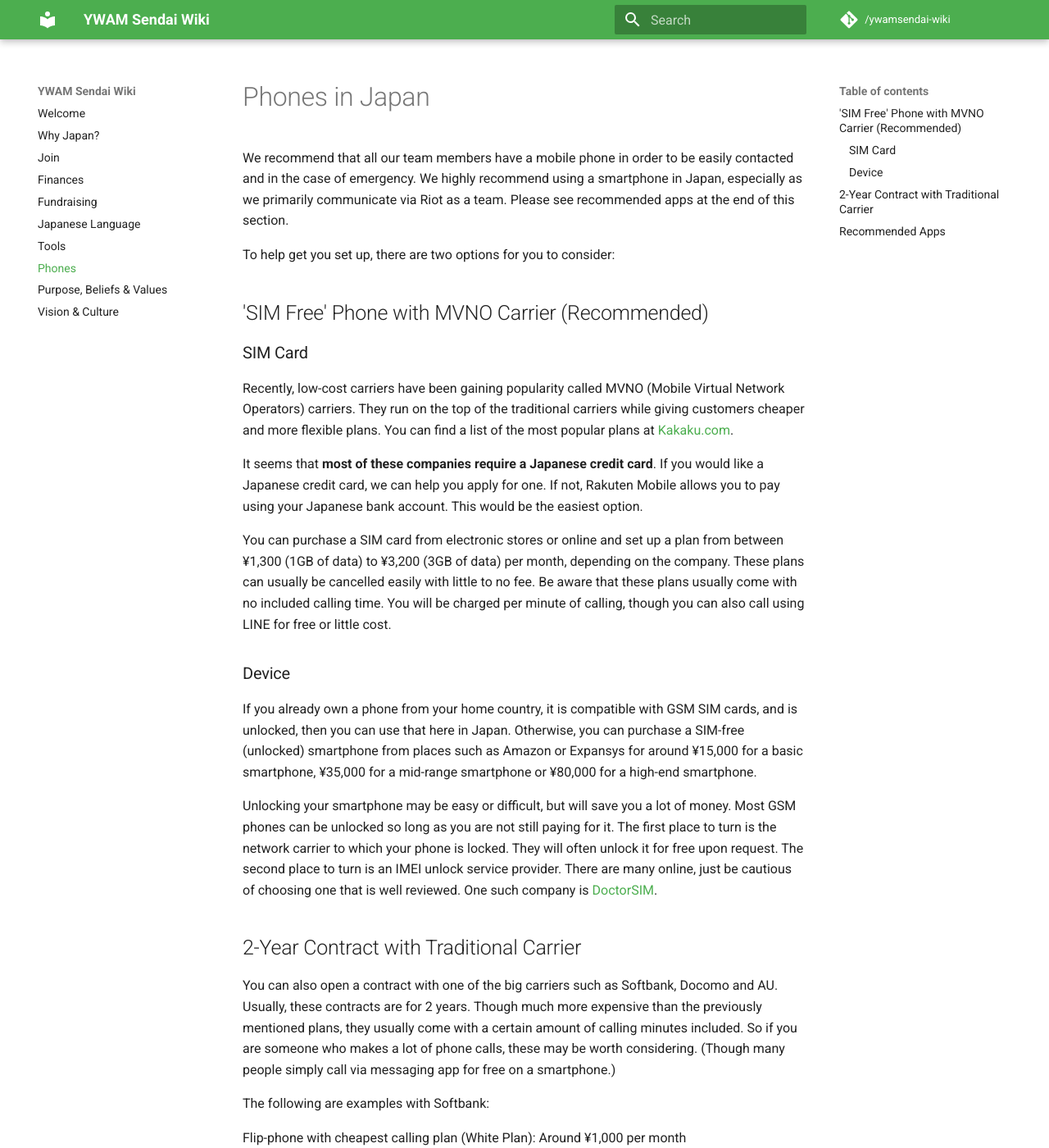
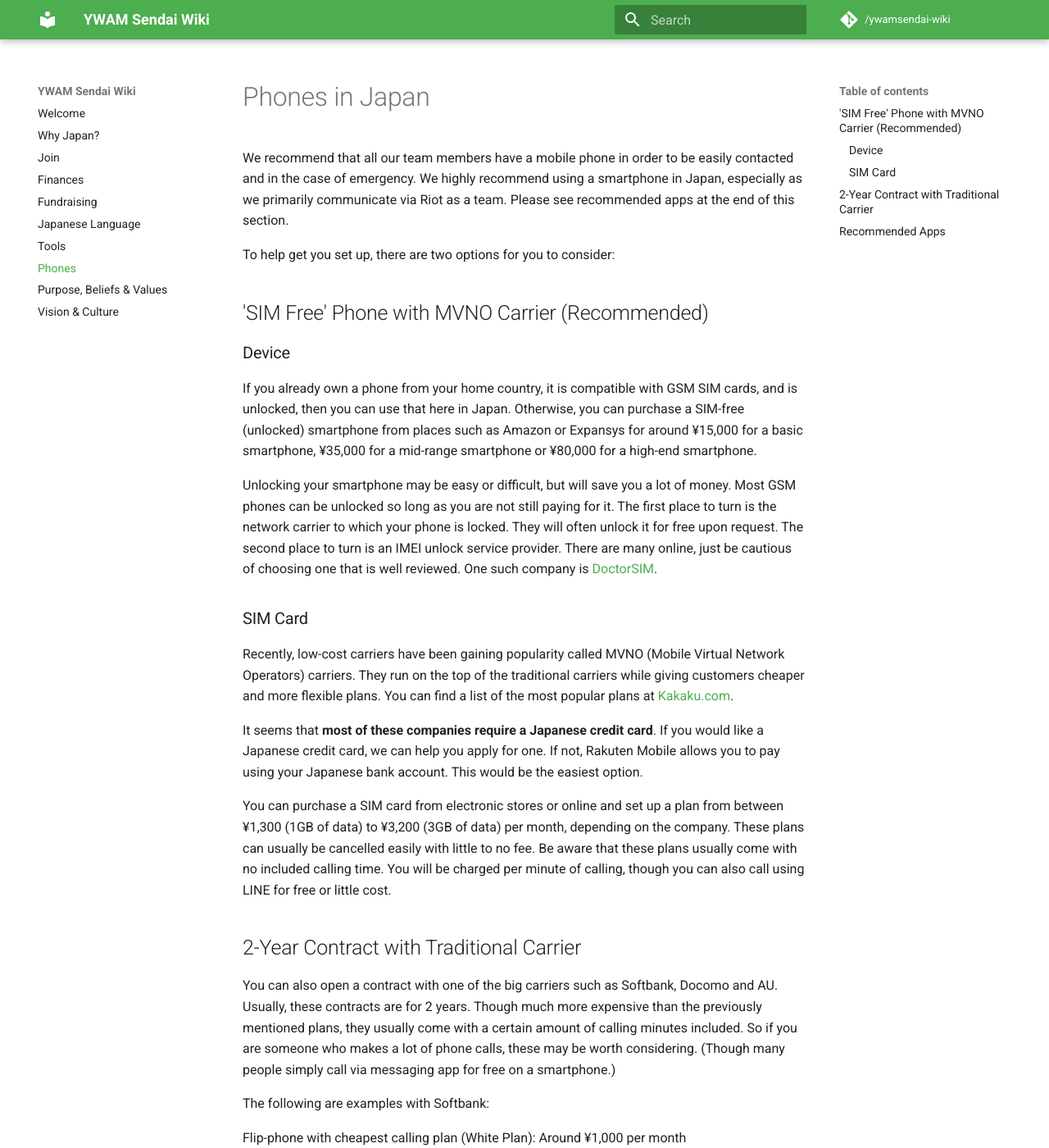
Before and after one commit to ywamsendai/ywamsendai-wiki, an MkDocs documentation site: the page built from docs/phones.md, in a window 1280 px wide and 1400 px high. Shown: the whole window at 82% size. Built offline with MkDocs 1.6.1 and Material for MkDocs 9.7.7, drawn with Linux system fonts in a browser that asks for light colours; comment, search, counter and statistics services are not loaded; part of the change alters nothing that is shown.

```diff
--- a/docs/phones.md
+++ b/docs/phones.md
@@ -6,6 +6,12 @@ To help get you set up, there are two options for you to consider:
 
 ## 'SIM Free' Phone with MVNO Carrier (Recommended)
 
+### Device
+
+If you already own a phone from your home country, it is compatible with GSM SIM cards, and is unlocked, then you can use that here in Japan. Otherwise, you can purchase a SIM-free (unlocked) smartphone from places such as Amazon or Expansys for around ¥15,000 for a basic smartphone, ¥35,000 for a mid-range smartphone or ¥80,000 for a high-end smartphone.
+
+Unlocking your smartphone may be easy or difficult, but will save you a lot of money. Most GSM phones can be unlocked so long as you are not still paying for it. The first place to turn is the network carrier to which your phone is locked. They will often unlock it for free upon request. The second place to turn is an IMEI unlock service provider. There are many online, just be cautious of choosing one that is well reviewed. One such company is [DoctorSIM](https://www.doctorsim.com/).
+
 ### SIM Card
 
 Recently, low-cost carriers have been gaining popularity called MVNO (Mobile Virtual Network Operators) carriers. They run on the top of the traditional carriers while giving customers cheaper and more flexible plans. You can find a list of the most popular plans at [Kakaku.com](http://kakaku.com/mobile_data/sim/ranking.asp?si_option2=1&lid=sim_top_voice_search&si_mindatatraffic=0&si_maxdatatraffic=13).
@@ -13,12 +19,6 @@ Recently, low-cost carriers have been gaining popularity called MVNO (Mobile Vir
 It seems that **most of these companies require a Japanese credit card**. If you would like a Japanese credit card, we can help you apply for one. If not, Rakuten Mobile allows you to pay using your Japanese bank account. This would be the easiest option.
 
 You can purchase a SIM card from electronic stores or online and set up a plan from between ¥1,300 (1GB of data) to ¥3,200 (3GB of data) per month, depending on the company. These plans can usually be cancelled easily with little to no fee. Be aware that these plans usually come with no included calling time. You will be charged per minute of calling, though you can also call using LINE for free or little cost.
-
-### Device
-
-If you already own a phone from your home country, it is compatible with GSM SIM cards, and is unlocked, then you can use that here in Japan. Otherwise, you can purchase a SIM-free (unlocked) smartphone from places such as Amazon or Expansys for around ¥15,000 for a basic smartphone, ¥35,000 for a mid-range smartphone or ¥80,000 for a high-end smartphone.
-
-Unlocking your smartphone may be easy or difficult, but will save you a lot of money. Most GSM phones can be unlocked so long as you are not still paying for it. The first place to turn is the network carrier to which your phone is locked. They will often unlock it for free upon request. The second place to turn is an IMEI unlock service provider. There are many online, just be cautious of choosing one that is well reviewed. One such company is [DoctorSIM](https://www.doctorsim.com/).
 
 ## 2-Year Contract with Traditional Carrier
 
```
